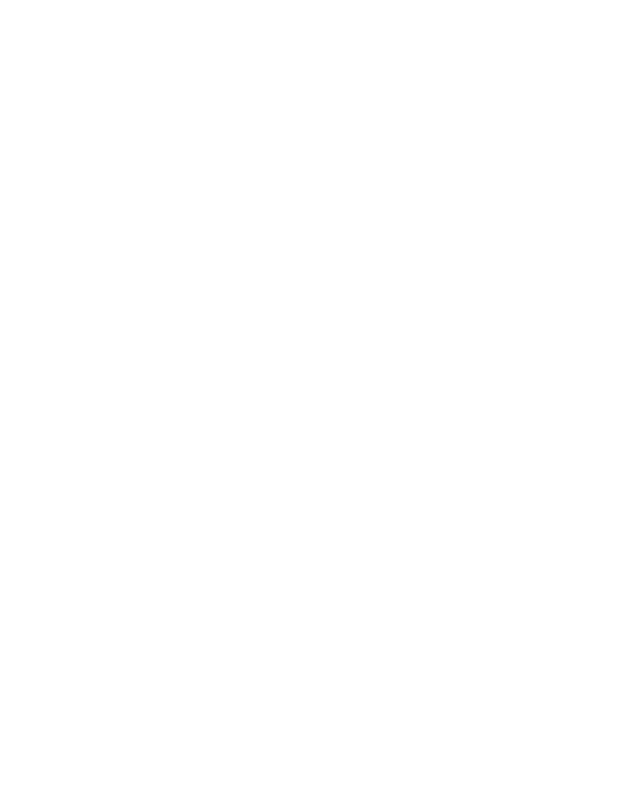
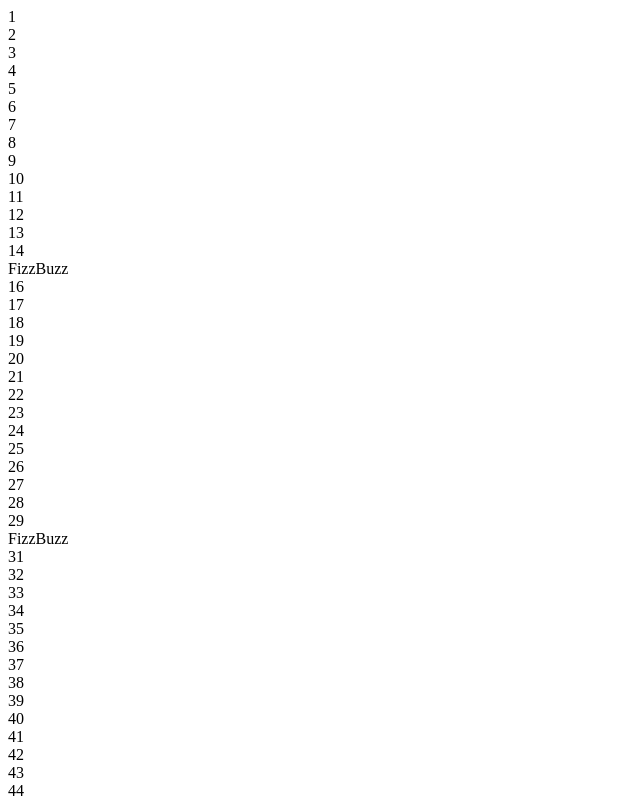
Before and after one commit to IlyaRedkin/Ilya, a plain HTML site: page index.html in a window 1280 px wide. Shown: the top 800 px of the page, without its empty margins (0-640 px from the left). Drawn offline with Linux system fonts and the light colour scheme.

Commit message:
Add files via upload
Домашнее задание к уроку 2

```diff
--- a/index.html
+++ b/index.html
@@ -6,26 +6,52 @@
 </head>
 <body>
 	<script>
-		'usestrict';
-//Вывести «Привет, Javascript» cпомощью alert
-		alert ('Hello JavaScript!');
-/* Работа с переменными
-Объявите две переменные: admin и name.
-Запишите в name строку "Василий".
-*/
-		var admin, name='Василий';
-// Скопируйте значение из name в admin.
-		admin= name;
-// Выведите admin (должно вывести «Василий»).
-		alert (admin);
 
-//<script	async/defer type="" language="" src="">
-// async - скрипт и страница загружаются одновременно
-// defer - сначала полностью загружается странца
-// language - язык javascript / vbscript
-// src - адрес файла
-// type - тип данных тега по специйикации MIME:
-// 	 text/(javascript/vbscript)
+	// Задание №1
+
+		var a=1, b=1, c, d;
+
+		c= ++a;
+		alert (c); // 2		префиксная форма - сначала прибавляется единица, затем присваивается значение с (с = а = 2)
+
+		d= b++;
+		alert (d);	// 1	постфиксная форма - присваивается значение d (d = b = 1), затем прибавляется единица к b
+
+		c= (2+ ++a);
+		alert (c);	// 5	1. ++а  => a = 2 + 1 = 3
+						//	2. 2 + а = 5
+
+		d = (2+ ++b);	//  1. b = 2, после постфиксной инкрементации выше
+						// 	2. ++b  => b = 2 + 1 = 3
+						//	3. 2 + b = 5
+
+		alert (d);	// 5
+
+		alert (a);	// 3
+		alert (b);	// 3
+
+	// Задание №2
+
+		var a = 2;
+		var x = 1 + (a *= 2);
+		alert (x);
+		// Ответ: 5
+
+	// Задание №3
+// 		Забегая немного вперед. Напишите программу, которая выводит через console.log все числа от
+// 1 до 100, с двумя исключениями. Для чисел, нацело делящихся на 3, она должна выводить ‘Fizz’,
+// а для чисел, делящихся на 5 (но не на 3) – ‘Buzz’.Когда сумеете – исправьте её так, чтобы она
+// выводила «FizzBuzz» для всех чисел, которые делятся и на 3 и на 5.
+
+	var i = 1;
+	while(i<=100){
+		// if(!(i%3)) document.write('Fizz' + '<br>');
+		// else if(!(i%5)) document.write('Buzz' + '<br>');
+		if(!(i%3)&&!(i%5)) document.write('FizzBuzz' + '<br>');
+		else document.write(i + '<br>');
+		i++;
+	}
+
 
 	</script>
 </body>
```
